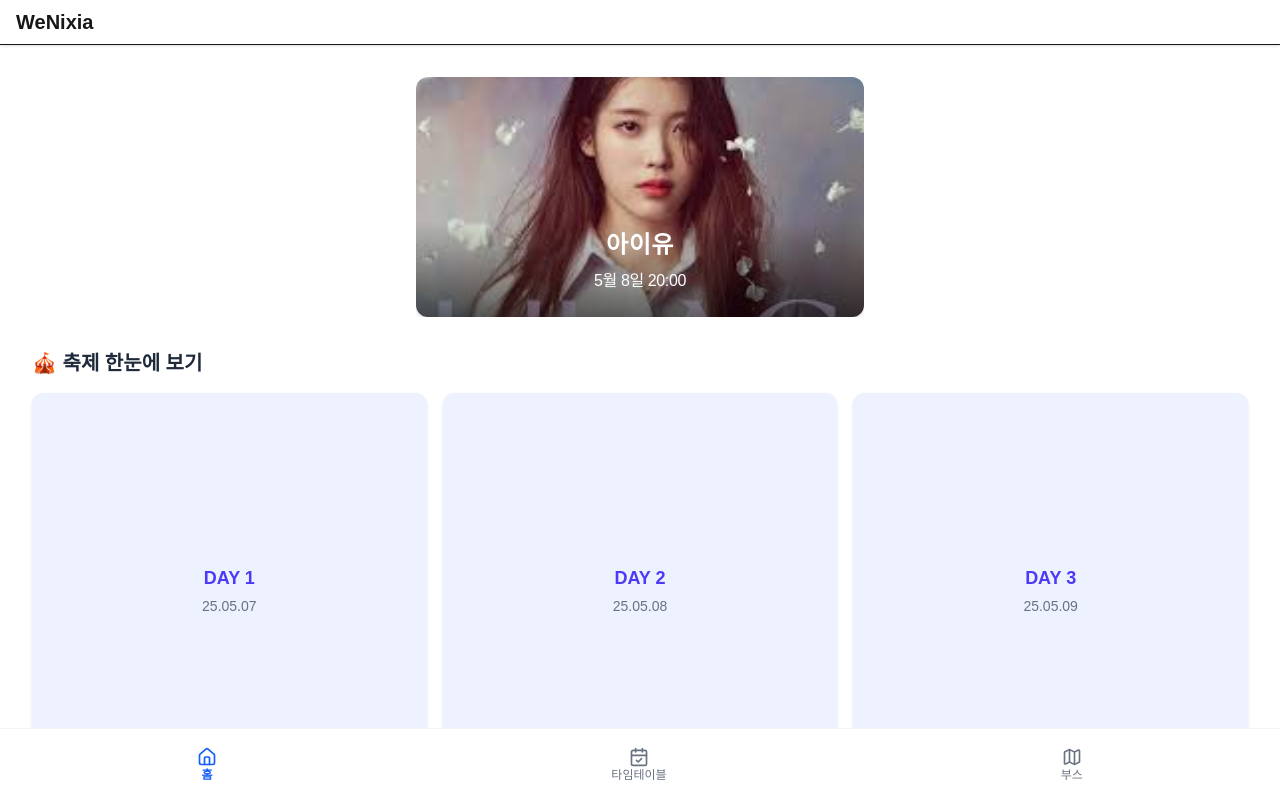
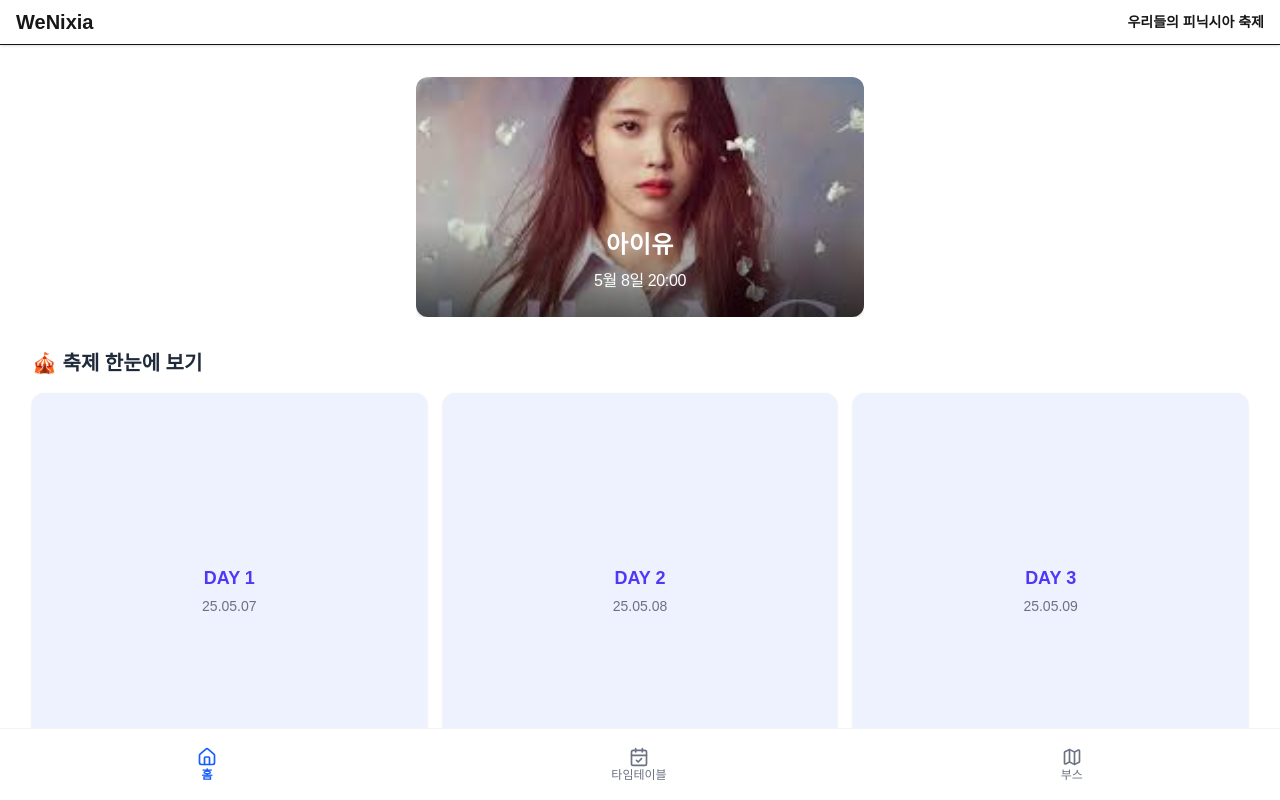
Before and after one commit to Phoenixia-Festival-2025/WeNixia, a Next.js app: page / in a window 1280 px wide. Shown: the top 800 px of the page. Built offline with nearby package versions, Linux system fonts and the light colour scheme.

Commit message:
feat: 상단바 수정

```diff
--- a/src/app/layout.tsx
+++ b/src/app/layout.tsx
@@ -13,10 +13,12 @@ export default function RootLayout({ children }: { children: ReactNode }) {
     <html lang="ko">
       <body className="min-h-screen flex flex-col bg-white text-gray-900 overflow-y-scroll no-scrollbar">
         <ProviderWrapper>
-          {/* 상단 네비게이션 바 */}
-          <header className="fixed top-0 w-full z-50 bg-white border-b px-4 py-2 text-xl font-bold shadow-sm">
-            WeNixia
-          </header>
+        <header className="fixed top-0 w-full z-50 bg-white border-b px-4 py-2 shadow-sm flex items-center justify-between">
+
+          <div className="text-xl font-bold">WeNixia</div>
+
+          <div className="text-sm font-bold">우리들의 피닉시아 축제</div>
+        </header>
 
           <main className="pt-[45px] pb-[72px]">{children}</main>
 
```
